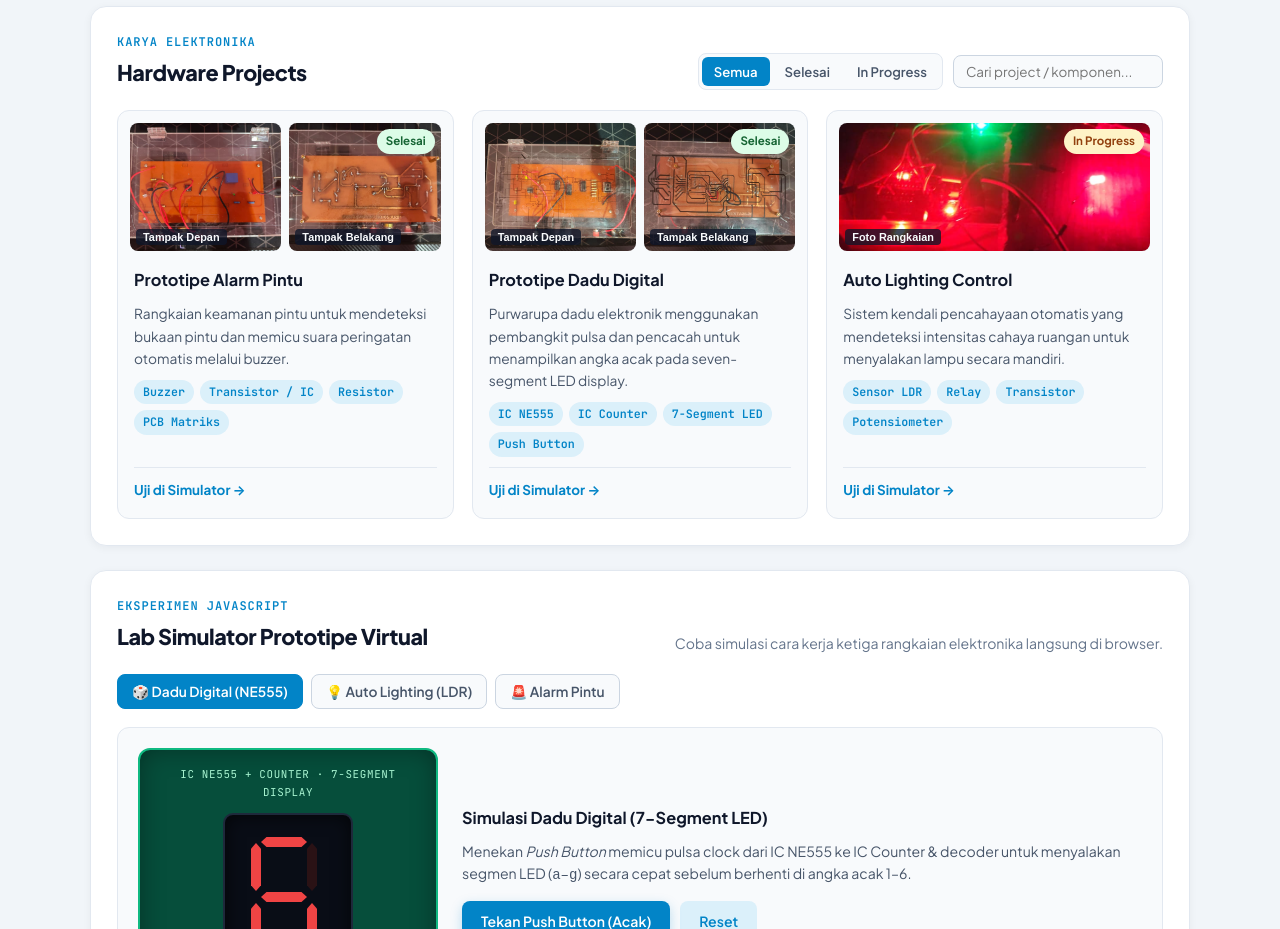
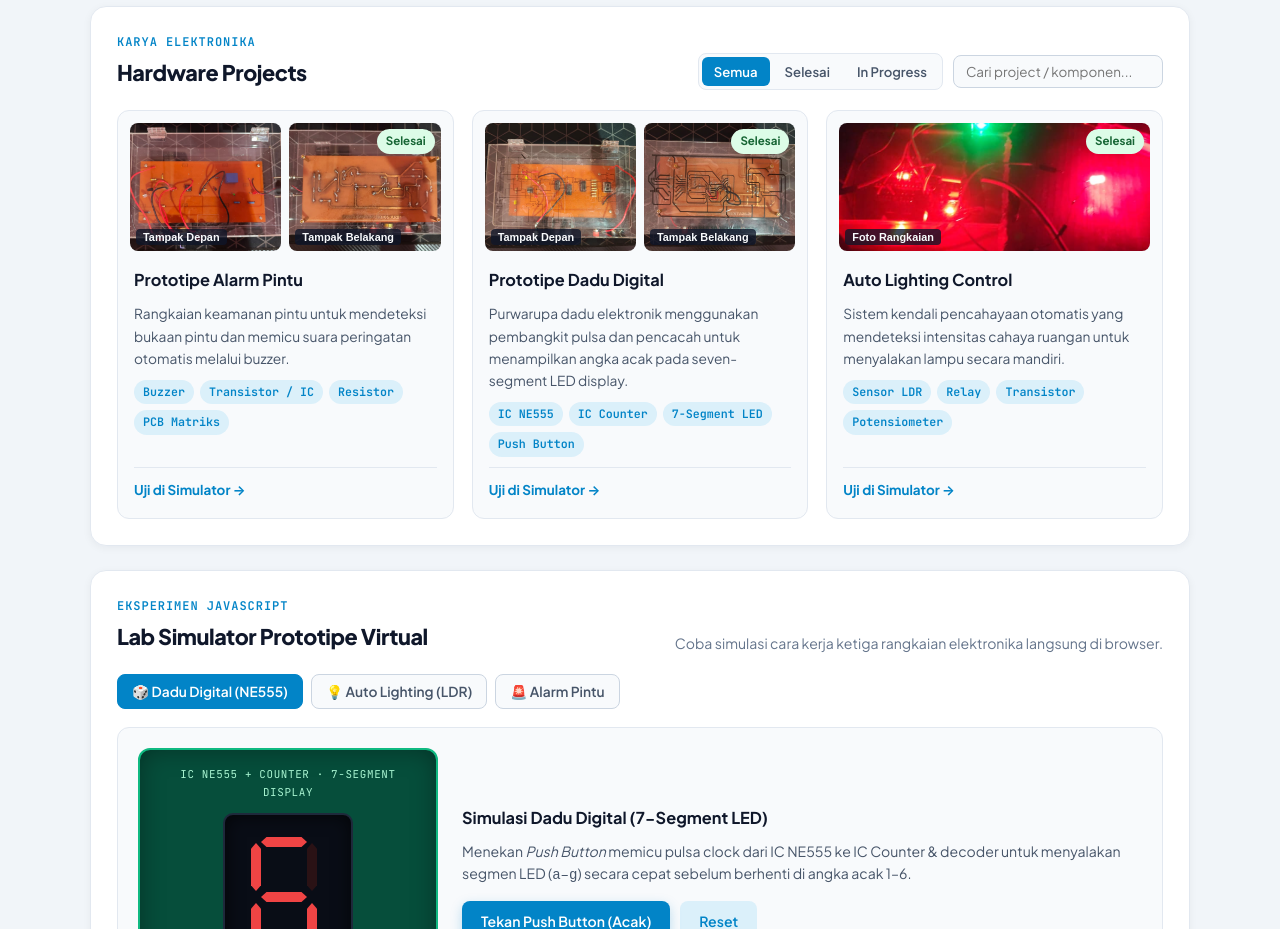
Before and after one commit to sohu3/Web-Assignment, a plain HTML site: page index.html in a window 1280 px wide. Shown: the part 1140-2069 px from the top of the page. Drawn offline with Linux system fonts and the light colour scheme.

Commit message:
update proyek

```diff
--- a/index.html
+++ b/index.html
@@ -258,7 +258,7 @@
                     </div>
                 </article>
 
-                <article class="proyek-card" data-status="progress" data-tags="sensor ldr relay transistor potensiometer auto lighting control">
+                <article class="proyek-card" data-status="selesai" data-tags="sensor ldr relay transistor potensiometer auto lighting control">
                     <div class="proyek-galeri-wrap">
                         <div class="proyek-galeri single">
                             <button type="button" class="img-trigger" data-project="lighting" data-index="0" aria-label="Perbesar foto Auto Lighting Control">
@@ -266,7 +266,7 @@
                                 <span class="img-zoom-badge">Foto Rangkaian</span>
                             </button>
                         </div>
-                        <span class="status-badge status-progress">In Progress</span>
+                        <span class="status-badge status-done">Selesai</span>
                     </div>
                     <div class="proyek-info">
                         <h3>Auto Lighting Control</h3>
```
